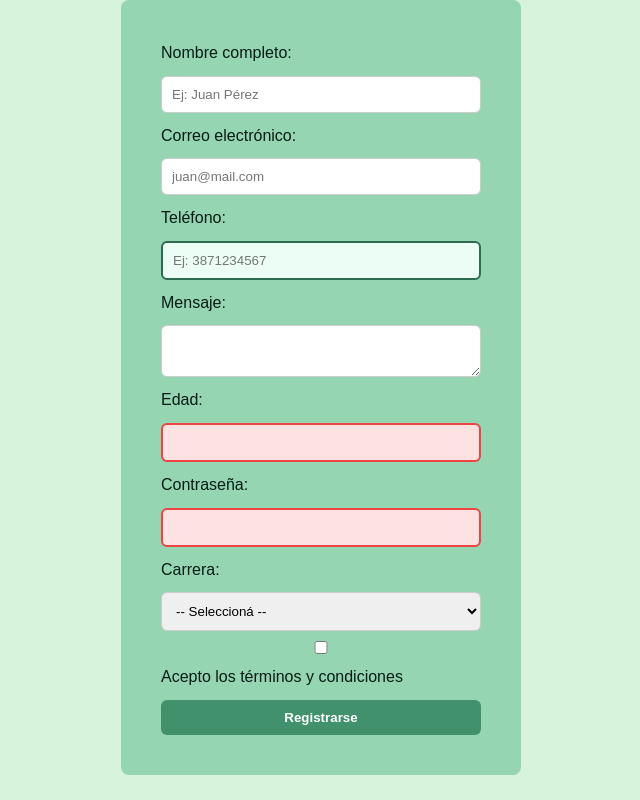
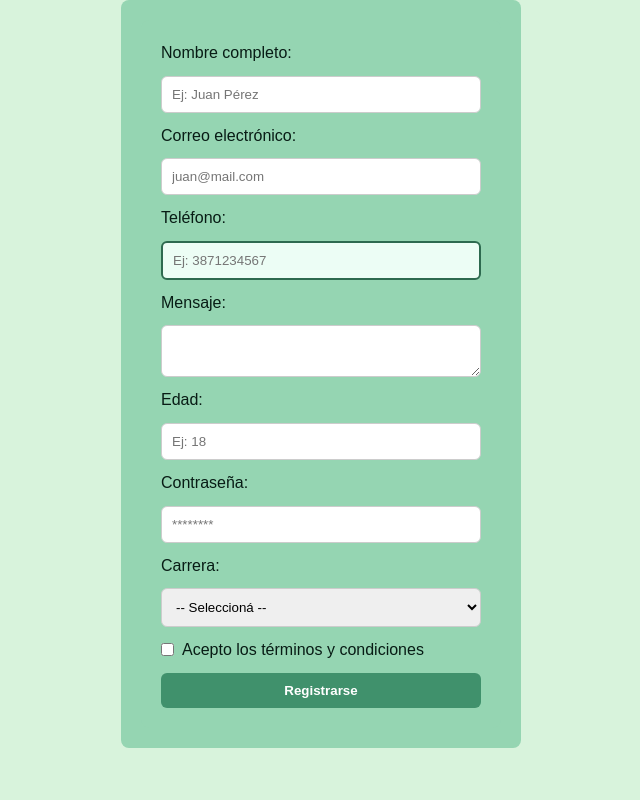
Before and after one commit to JoakoARZ/tp1-mi-sitio, a plain HTML site: page contact.html in a window 1280 px wide. Shown: the whole page, without its empty margins (319-959 px from the left). Drawn offline with Linux system fonts and the light colour scheme.

Commit message:
Corregir contact.html, problemas con formulario

```diff
--- a/contact.html
+++ b/contact.html
@@ -24,23 +24,22 @@
   <textarea id="mensaje" name="mensaje" required minlength="10"></textarea>
 
   <label for="edad">Edad:</label>
-  <input type="number" id="edad" name="edad"
-         min="16" max="99" required>
+  <input type="number" id="edad" name="edad" min="16" max="99" required placeholder="Ej: 18">
 
   <label for="pass">Contraseña:</label>
-  <input type="password" id="pass" name="password"
-         minlength="8" required>
+  <input type="password" id="pass" name="password" minlength="8" required placeholder="********">
 
   <label for="carrera">Carrera:</label>
   <select id="carrera" name="carrera" required>
     <option value="">-- Seleccioná --</option>
-    <option value="sistemas">Análisis de Sistemas</option>
-    <option value="redes">Redes</option>
-    <option value="programacion">Programación</option>
-
+    <option value="sistemas">Consulta</option>
+    <option value="redes">Problemas</option>
+    <option value="programacion">Otros</option>
+  </select>
+  <label class="terminos">
   <input type="checkbox" id="terminos" name="terminos" required>
-  <label for="terminos">Acepto los términos y condiciones</label>
-</select>
+  Acepto los términos y condiciones
+</label>
   <button type="submit">Registrarse</button>
 </form>
 </div>
--- a/style.css
+++ b/style.css
@@ -242,7 +242,15 @@
     background-color: var(--color-form);
     padding: 20px;
     border-radius: 8px;
-}/* ===== HERO SECTION ===== */
+}
+.terminos {
+  display: inline-flex;
+  align-items: center;
+  gap: 8px;
+  width: fit-content;
+  white-space: nowrap;
+}
+/* ===== HERO SECTION ===== */
 .hero {
     display: flex;
     justify-content: center;
```
